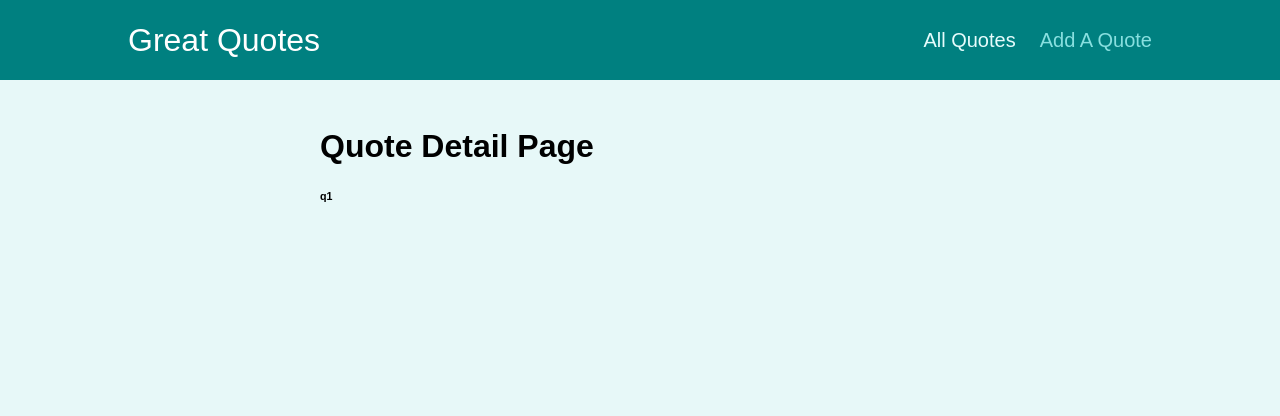
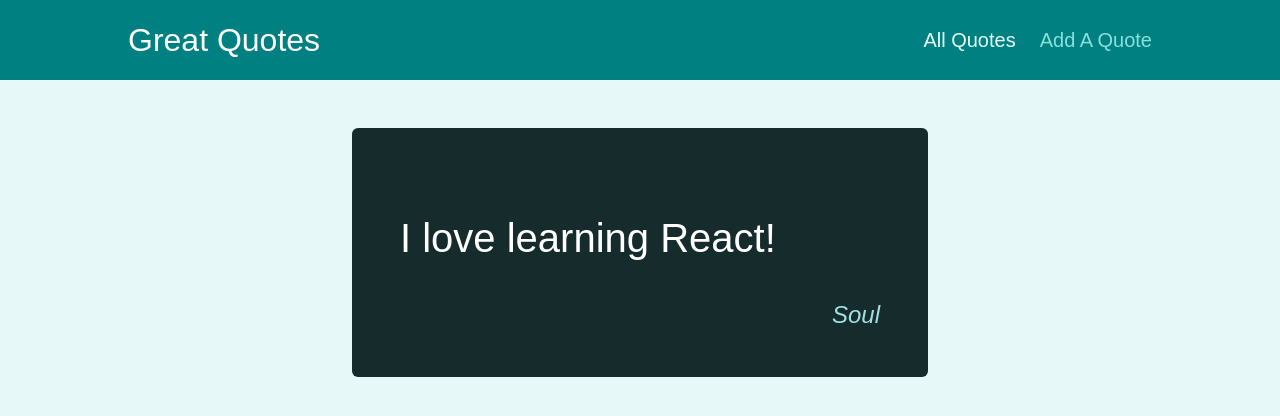
Before and after one commit to anaysoul/react-complete-guide, a React (Create React App) app: page /quotes/q1 in a window 1280 px wide. Shown: the top 416 px of the page. Built offline with nearby package versions, Linux system fonts and the light colour scheme.

Commit message:
outputting data on the "details" page

```diff
--- a/src/components/quotes/QuoteItem.js
+++ b/src/components/quotes/QuoteItem.js
@@ -1,3 +1,4 @@
+import { Link } from 'react-router-dom';
 import classes from './QuoteItem.module.css';
 
 const QuoteItem = (props) => {
@@ -9,9 +10,9 @@ const QuoteItem = (props) => {
         </blockquote>
         <figcaption>{props.author}</figcaption>
       </figure>
-      <a className='btn'>
+      <Link to={`/quotes/${props.id}`} className="btn">
         View Fullscreen
-      </a>
+      </Link>
     </li>
   );
 };
--- a/src/pages/QuoteDetail.js
+++ b/src/pages/QuoteDetail.js
@@ -2,13 +2,33 @@ import { Fragment } from 'react';
 import { Route } from 'react-router-dom';
 import { useParams } from 'react-router-dom';
 import Comments from '../components/comments/Comments';
+import HighlightedQuote from '../components/quotes/HighlightedQuote';
+
+const DUMMY_QUOTES = [
+  {
+    id: 'q1',
+    author: 'Soul',
+    text: 'I love learning React!',
+  },
+  {
+    id: 'q2',
+    author: 'Soulyana',
+    text: 'I am becoming an amazing React Devleoper!',
+  },
+];
 
 const QuoteDetail = () => {
   const params = useParams();
+
+  const quote = DUMMY_QUOTES.find((quote) => quote.id === params.quoteId);
+
+  if (!quote) {
+    return <p>No Quote Found</p>;
+  }
+
   return (
     <Fragment>
-      <h1>Quote Detail Page</h1>
-      <h6>{params.quoteId}</h6>
+      <HighlightedQuote text={quote.text} author={quote.author} />
       <Route path={`/quotes/${params.quoteId}/comments`}>
         <Comments />
       </Route>
```
